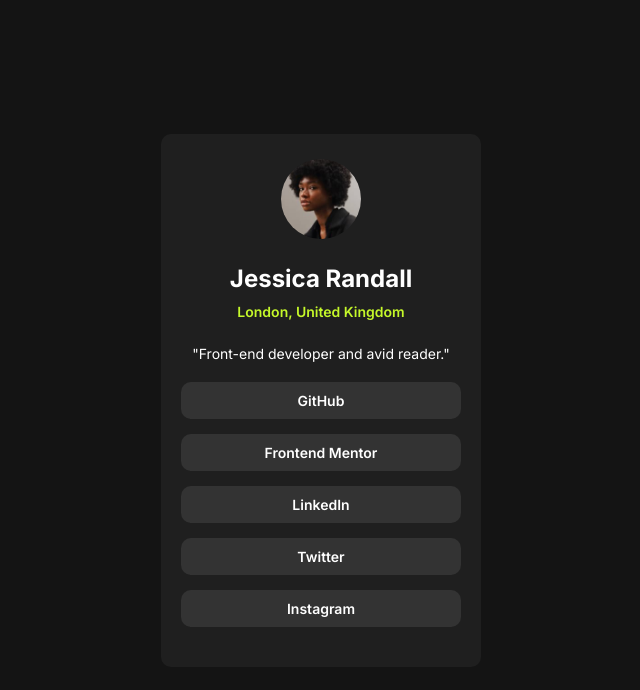
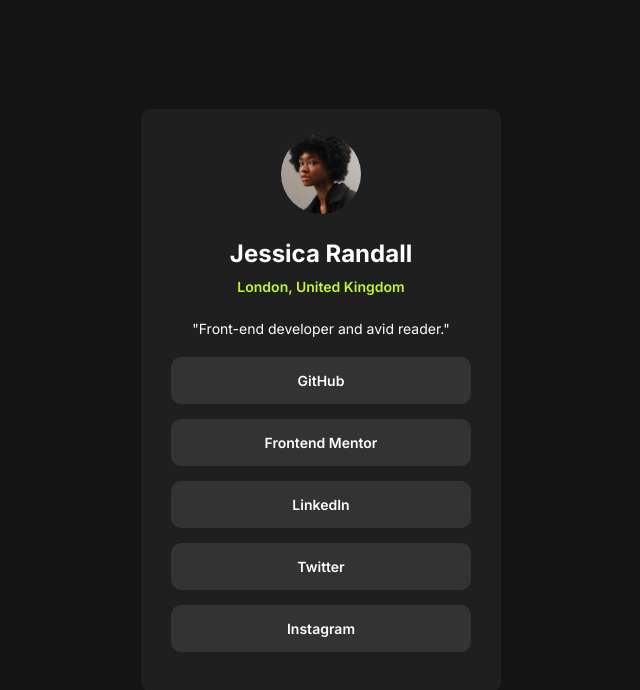
Before and after one commit to Jijinet/Social-links-profile, a plain HTML site: page index.html in a window 1280 px wide. Shown: the whole page, without its empty margins (319-959 px from the left). Drawn offline with Linux system fonts and the light colour scheme.

Commit message:
first commit

```diff
--- a/assets/css/style.css
+++ b/assets/css/style.css
@@ -27,9 +27,9 @@ body{
 }
 main{
   background-color: var(--darkGrey);
-  width: 280px;
+  width: 300px;
   height: auto;
-  padding: 25px 20px;
+  padding: 25px 30px;
   display: flex;
   flex-direction: column;
   align-items: center;
@@ -72,7 +72,7 @@ li{
   background-color: var(--grey);
   border-radius: 10px;
   margin: 15px 0;
-  padding: 10px 0px;
+  padding: 15px 0px;
   text-align: center;
   cursor: pointer;
 
```
